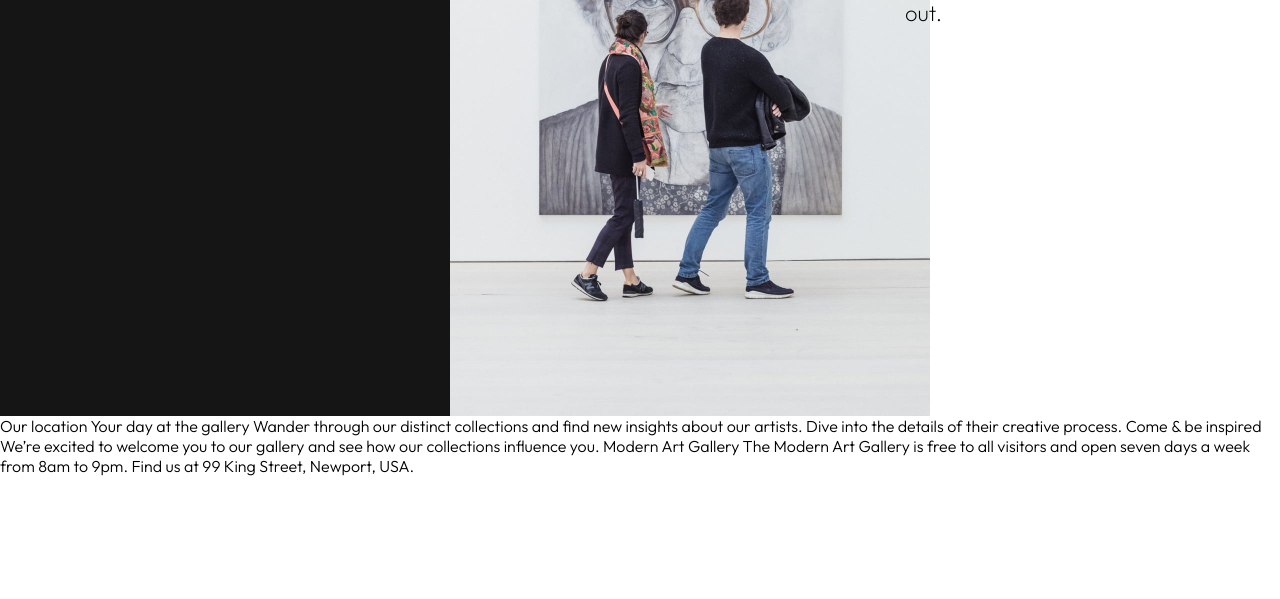
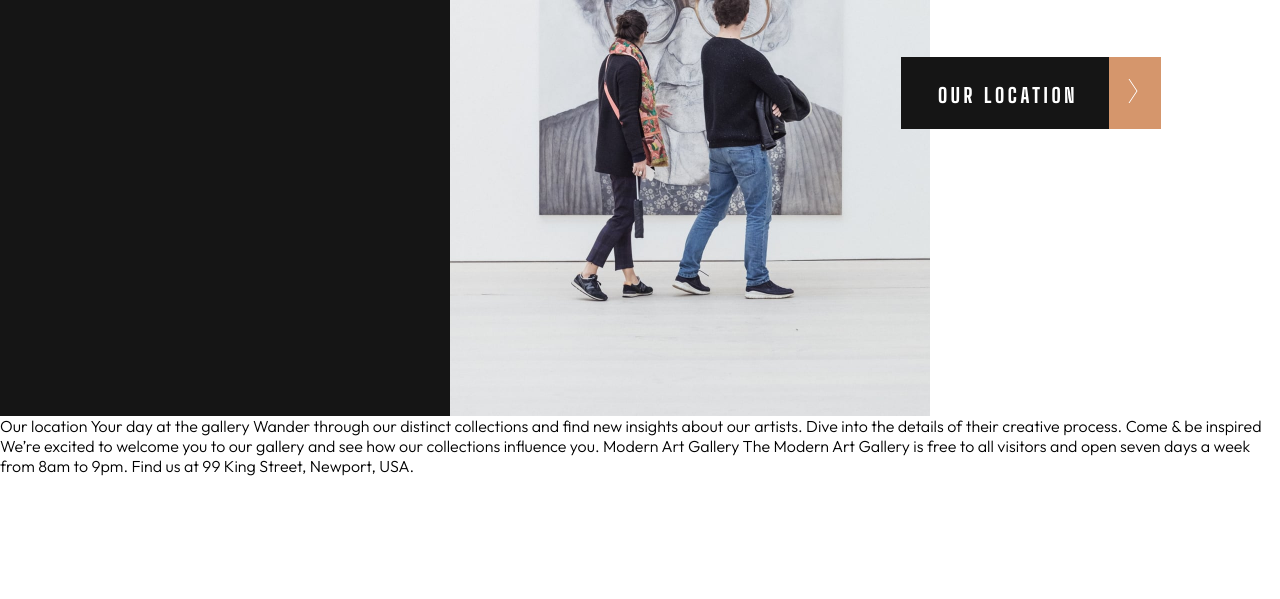
Before and after one commit to Hannah-Ogunyinka/my-art-gallery-website, a plain HTML site: page index.html in a window 1280 px wide. Shown: the part 384-983 px from the top of the page. After the commit the page ends 860 px from the top, so only its background shows below. Drawn offline with Linux system fonts and the light colour scheme.

Commit message:
Button build
Created a button with hover and active states.

```diff
--- a/index.html
+++ b/index.html
@@ -24,8 +24,9 @@
           from a spark of inspiration. Will these pieces inspire you? Visit
           us and find out.
         </p>
+        <button>our location<img src="assets/icon-arrow-right.svg" alt="button-arrow"></button>
       </div>
-      </section>
+    </section>
   </header>
 
 
--- a/style.css
+++ b/style.css
@@ -8,11 +8,14 @@
     padding: 0;
 }
 
+
+
 html, body {
     font-family: 'Outfit', sans-serif;
     box-sizing: border-box;
+    max-width: 1500px;
     height: 100%;
-    margin: 0px;
+    margin: 0px auto;
 }
 
 h1{
@@ -28,7 +31,6 @@ p{
     font-weight: 200;
     font-size: 22px;
     /* background-color: #96ceb4; */
-    margin: 0 30px 0 80px;
     line-height: 1.5;
 }
 
@@ -78,8 +80,48 @@ header {
 .hero-text {
     display:flex;
     /* align-items:center; */
-    height:100%;
+    height:400px;
+    max-width: 500px;
+    flex-direction: column;
     position:relative;
     top: 183px;
-    right: 30%
+    right: 30%;
+    padding: 0 25px 0 80px;
+    /* background-color: #96ceb4; */
 }
+
+
+button {
+    cursor: pointer;
+    display: inline-block;
+    background: linear-gradient(to right, #151515 80%, #d5966c 20%);
+    border:none;
+    width:260px;
+    height:72px;
+    font-family: 'Big Shoulders Display';
+    font-size:20px;
+    font-weight:800;
+    padding: 0 0 0 15px;
+    color:#fff;
+    text-transform:uppercase;
+    letter-spacing: 3.63636px;
+    line-height: 1.2;
+    text-align: centre;
+    text-decoration: none;
+    margin: 60px 0;
+    -webkit-appearance: none;
+    -moz-appearance: none;
+}
+
+button:active {
+    background: linear-gradient(to right, #d5966c 80%, #151515 20%);
+}
+
+button:hover {
+    background: linear-gradient(to right, #d5966c 80%, #151515 20%);
+}
+
+button img {
+    position: relative;
+    padding: 0 0px 0 50px;
+}
```
